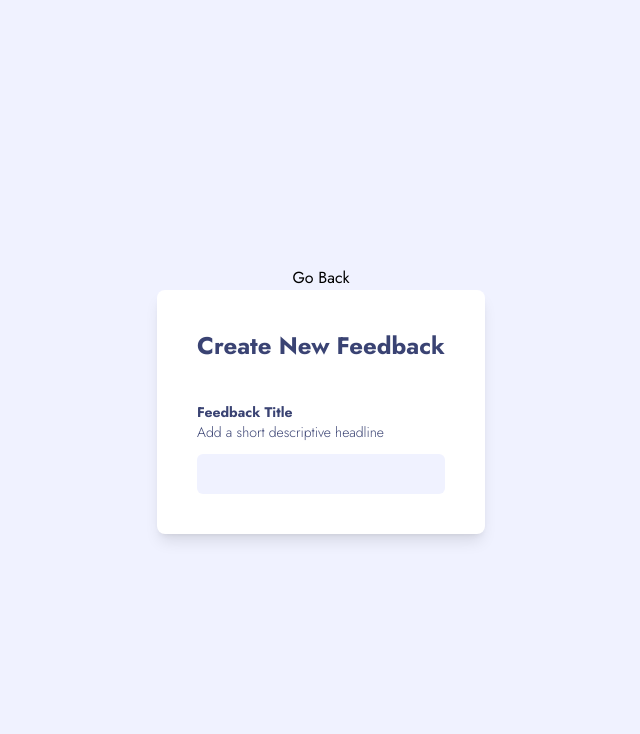
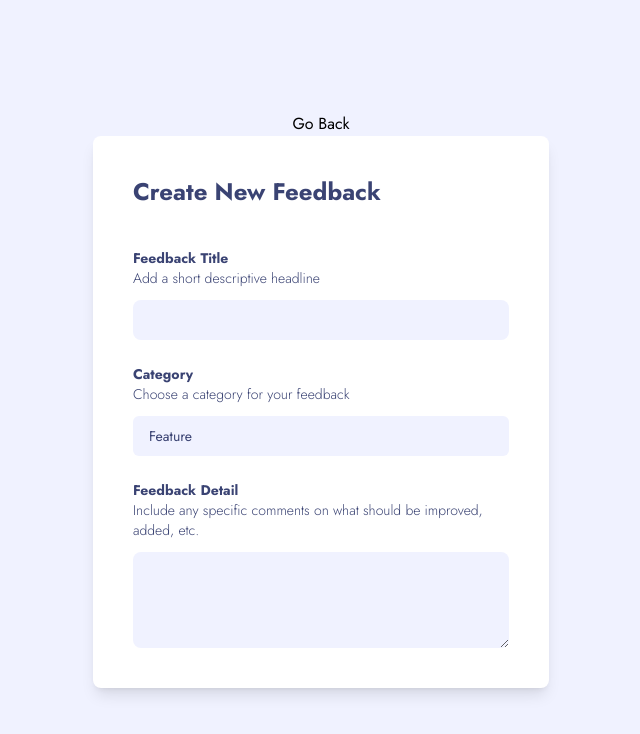
Before and after one commit to diniezikryy/product-feedback-app, a React (Create React App) app in the folder product-feedback-frontend/: page /addFeedback in a window 1280 px wide. Shown: the top 734 px of the page, without its empty margins (319-959 px from the left). Built offline with nearby package versions, Linux system fonts and the light colour scheme.

Commit message:
need to finish the add feedback form and write logic to add feedback to database

```diff
--- a/product-feedback-frontend/src/components/AddFeedback/AddFeedback.js
+++ b/product-feedback-frontend/src/components/AddFeedback/AddFeedback.js
@@ -1,12 +1,38 @@
+import { Link } from "react-router-dom";
+import { useDispatch, useSelector } from "react-redux";
+import { useState } from "react";
+import {
+  setFeedbackTitle,
+  setFeedbackCategory,
+  setFeedbackDetail,
+} from "../../reducers/addFeedbackSlice";
+
+import ButtonPrimary from "../Elements/Buttons/ButtonPrimary";
+import { ReactComponent as ArrowDown } from "../../assets/shared/icon-arrow-down.svg";
+import { ReactComponent as ArrowUp } from "../../assets/shared/icon-arrow-up.svg";
+
 const AddFeedback = () => {
+  const [dropdownPressed, setDropdownPressed] = useState(false);
+
+  const dispatch = useDispatch();
+  const feedbackCategory = useSelector((state) => {
+    return state.addFeedback.feedbackCategory;
+  });
+
+  // Should be a function here to handle the onsubmit function
+
   return (
     <div className="flex flex-col items-center justify-center h-screen">
-      <h1>Go Back</h1>
-      <div className="p-10 rounded-lg shadow-lg bg-color-white text-navy-primary">
+      <Link to="/">
+        <h1>Go Back</h1>
+      </Link>
+      <form className="p-10 rounded-lg shadow-lg w-456 bg-color-white text-navy-primary">
         <header className="mb-10 text-2xl font-bold">
           Create New Feedback
         </header>
-        <section>
+
+        {/* Feedback Title */}
+        <section className="mb-6">
           <h2 className="text-sm font-bold">Feedback Title</h2>
           <h4 className="mb-3 text-sm font-light">
             Add a short descriptive headline
@@ -14,10 +40,98 @@ const AddFeedback = () => {
           <input
             type="text"
             id="base-input"
-            className="rounded-md w-456 bg-main-secondary text-gray-900 text-sm rounded-lg focus:ring-blue-500 focus:border-blue-500 block w-full p-2.5"
+            className="bg-main-secondary text-gray-900 text-sm rounded-lg focus:ring-blue-500 focus:border-blue-500 block w-full p-2.5"
           ></input>
         </section>
-      </div>
+
+        {/* Category */}
+        <section className="mb-6">
+          <h2 className="text-sm font-bold">Category</h2>
+          <h4 className="mb-3 text-sm font-light">
+            Choose a category for your feedback
+          </h4>
+          <button
+            id="dropdownDefault"
+            data-dropdown-toggle="dropdown"
+            className="flex justify-between  w-full text-white  bg-main-secondary focus:ring-4 focus:outline-none focus:ring-blue-3   00 font-medium rounded-md text-sm px-4 py-2.5 text-center inline-flex items-center   "
+            type="button"
+            onClick={() => setDropdownPressed(!dropdownPressed)}
+          >
+            <span className="font-normal text-navy-primary">
+              {feedbackCategory}
+            </span>
+            {/* {dropdownPressed ? <ArrowUp /> : <ArrowDown />} */}
+          </button>
+          <div
+            id="dropdown"
+            className="z-10 hidden bg-white rounded-lg drop-shadow-2xl"
+          >
+            <ul
+              className="py-1 text-sm text-navy-tertiary"
+              aria-labelledby="dropdownDefault"
+            >
+              <li>
+                <a
+                  href="#"
+                  className="block px-4 py-2 border-b hover:text-purple-primary"
+                  onClick={() => dispatch(setFeedbackCategory("Feature"))}
+                >
+                  Feature
+                </a>
+              </li>
+              <li>
+                <a
+                  href="#"
+                  className="block px-4 py-2 border-b hover:text-purple-primary"
+                  onClick={() => dispatch(setFeedbackCategory("Enhancement"))}
+                >
+                  Enhancement
+                </a>
+              </li>
+              <li>
+                <a
+                  href="#"
+                  className="block px-4 py-2 border-b hover:text-purple-primary"
+                  onClick={() => dispatch(setFeedbackCategory("UI"))}
+                >
+                  UI
+                </a>
+              </li>
+              <li>
+                <a
+                  href="#"
+                  className="block px-4 py-2 border-b hover:text-purple-primary"
+                  onClick={() => dispatch(setFeedbackCategory("UX"))}
+                >
+                  UX
+                </a>
+              </li>
+              <li>
+                <a
+                  href="#"
+                  className="block px-4 py-2 hover:text-purple-primary"
+                  onClick={() => dispatch(setFeedbackCategory("Bug"))}
+                >
+                  Bug
+                </a>
+              </li>
+            </ul>
+          </div>
+        </section>
+
+        {/* Feedback Detail */}
+        <section>
+          <h2 className="text-sm font-bold">Feedback Detail</h2>
+          <h4 className="mb-3 text-sm font-light">
+            Include any specific comments on what should be improved, added,
+            etc.
+          </h4>
+          <textarea className="bg-main-secondary text-gray-900 text-sm rounded-lg focus:ring-blue-500 focus:border-blue-500 block w-full h-24 p-2.5"></textarea>
+        </section>
+
+        {/* Button to go back or add feedback */}
+        <div className="flex flex-end"></div>
+      </form>
     </div>
   );
 };
--- /dev/null
+++ b/product-feedback-frontend/src/reducers/addFeedbackSlice.js
@@ -0,0 +1,29 @@
+import { createSlice } from "@reduxjs/toolkit";
+
+const addFeedbackSlice = createSlice({
+  name: "addFeedback",
+  initialState: {
+    feedbackTitle: "",
+    feedbackCategory: "Feature",
+    feedbackDetail: "",
+  },
+  reducers: {
+    setFeedbackTitle: (state, action) => {
+      state.feedbackTitle = action.payload;
+    },
+    setFeedbackCategory: (state, action) => {
+      state.feedbackCategory = action.payload;
+    },
+    setFeedbackDetail: (state, action) => {
+      state.feedbackDetail = action.payload;
+    },
+  },
+});
+
+export const {
+  setFeedbackTitle,
+  setFeedbackCategory,
+  setFeedbackDetail,
+} = addFeedbackSlice.actions;
+
+export default addFeedbackSlice.reducer;
--- a/product-feedback-frontend/src/store.js
+++ b/product-feedback-frontend/src/store.js
@@ -1,8 +1,10 @@
 import { configureStore } from "@reduxjs/toolkit";
+import addFeedbackReducer from "./reducers/addFeedbackSlice";
 import feedbackReducer from "./reducers/feedbackSlice";
 
 export default configureStore({
   reducer: {
     feedbacks: feedbackReducer,
+    addFeedback: addFeedbackReducer,
   },
 });
```
Also changed, not shown: 2 other files (tests, documents, lock files or other folders).
